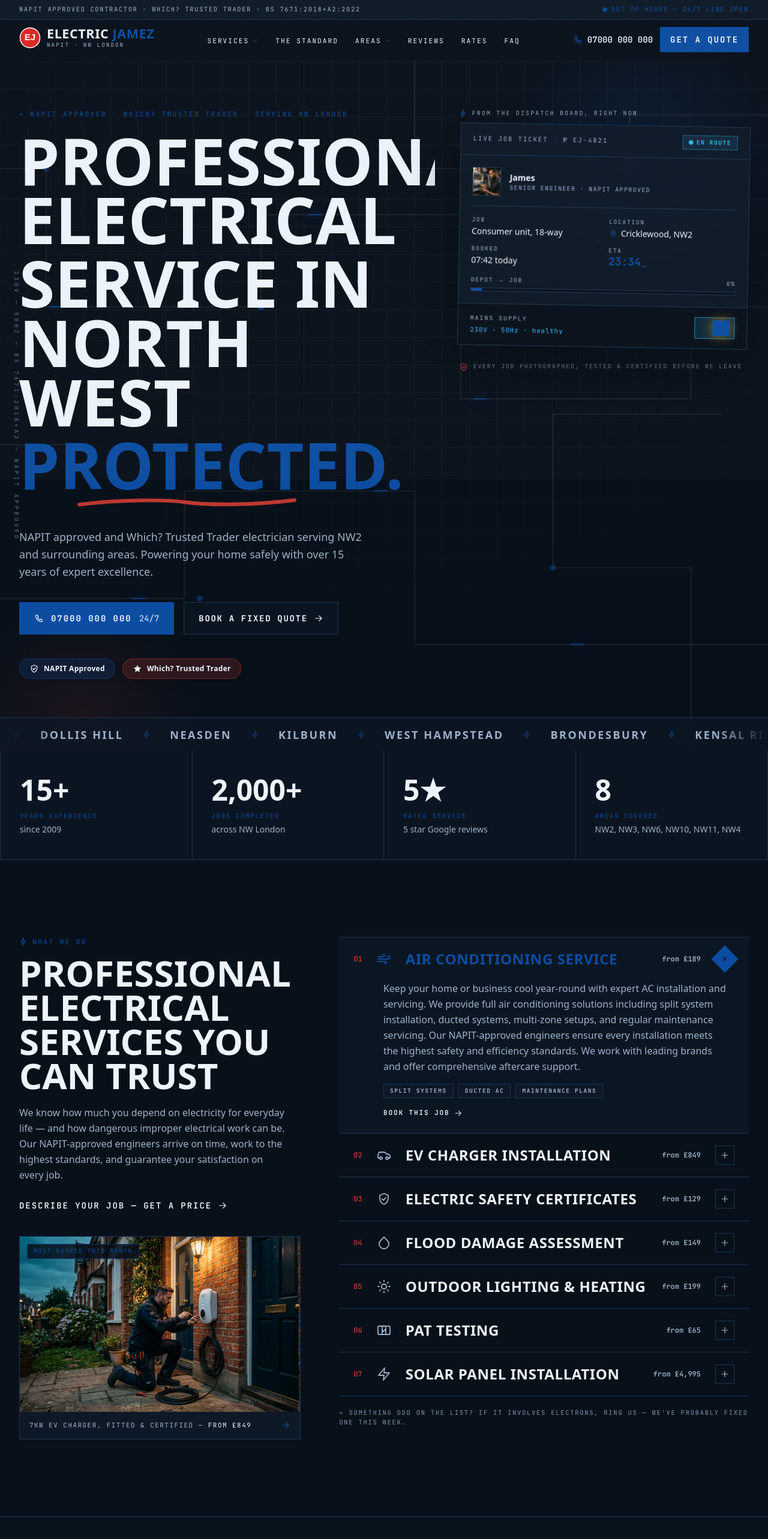
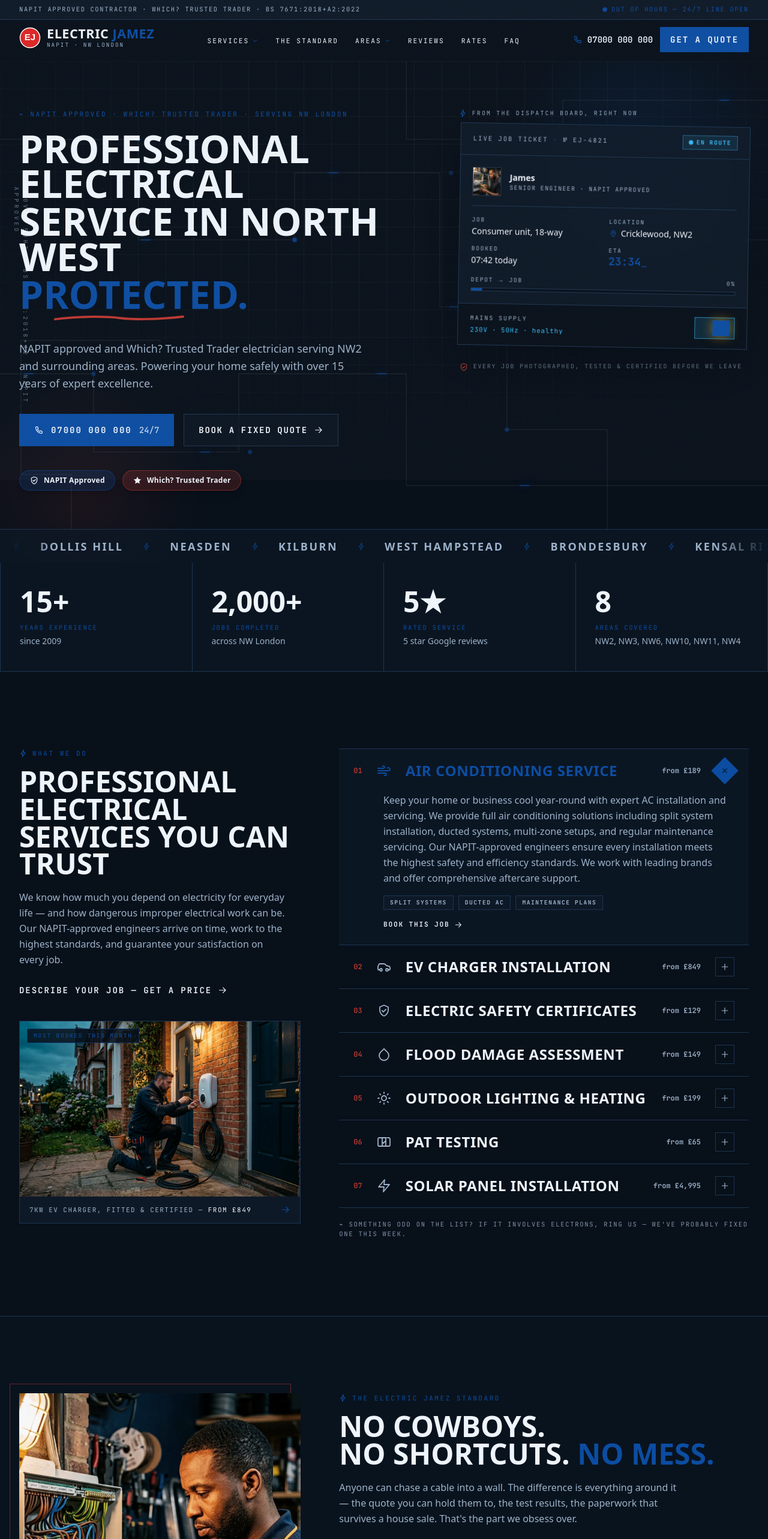
Before and after one commit to Codingvibes8/ampere-electrics, a Next.js app: page / in a window 1280 px wide. Shown: the top 2566 px of the page at 60% size. Built offline with nearby package versions, Linux system fonts and the light colour scheme.

Commit message:
feat: implement hero and structural section components for electrical service website

```diff
--- a/components/hero/hero-section.tsx
+++ b/components/hero/hero-section.tsx
@@ -84,13 +84,13 @@ export function Hero() {
           </p>
 
           <h1 className="masks-in mt-5 font-display font-extrabold uppercase leading-[0.92] tracking-[0.005em] text-snow">
-            <span className="mask-line text-[clamp(3.1rem,8.4vw,6.9rem)]">
+            <span className="mask-line text-[clamp(2.5rem,5vw,4.5rem)]">
               <span style={{ "--d": "140ms" } as React.CSSProperties}>Professional Electrical</span>
             </span>
-            <span className="mask-line text-[clamp(3.1rem,8.4vw,6.9rem)]">
+            <span className="mask-line text-[clamp(2.5rem,5vw,4.5rem)]">
               <span style={{ "--d": "280ms" } as React.CSSProperties}>Service in North West</span>
             </span>
-            <span className="mask-line text-[clamp(3.1rem,8.4vw,6.9rem)] text-volt">
+            <span className="mask-line text-[clamp(2.5rem,5vw,4.5rem)] text-volt">
               <span style={{ "--d": "420ms" } as React.CSSProperties}>
                 <span className="inline-block min-w-[6ch]">{word}</span>
                 <svg
--- a/components/sections/coverage-section.tsx
+++ b/components/sections/coverage-section.tsx
@@ -33,7 +33,7 @@ export function Coverage() {
                 <p className="flex items-center gap-2 font-mono text-[0.68rem] uppercase tracking-[0.24em] text-volt">
                   <IconBolt className="h-3.5 w-3.5" /> Coverage
                 </p>
-                <h2 className="mt-4 font-display text-5xl font-extrabold uppercase leading-[0.95] text-snow sm:text-6xl">
+                <h2 className="mt-4 font-display text-4xl font-extrabold uppercase leading-[0.95] text-snow sm:text-5xl">
                   NW London postcodes, <span className="text-volt">covered</span>
                 </h2>
                 <p className="mt-5 leading-relaxed text-mist">
@@ -182,7 +182,7 @@ function Testimonials() {
           <p className="flex items-center gap-2 font-mono text-[0.68rem] uppercase tracking-[0.24em] text-volt">
             <IconBolt className="h-3.5 w-3.5" /> Word of mouth
           </p>
-          <h2 className="mt-4 font-display text-5xl font-extrabold uppercase leading-[0.95] text-snow sm:text-6xl">
+          <h2 className="mt-4 font-display text-4xl font-extrabold uppercase leading-[0.95] text-snow sm:text-5xl">
             The neighbours already use us
           </h2>
           <div className="mt-6 flex items-center gap-4 border border-edge bg-ink2/70 px-5 py-4">
--- a/components/sections/craft-section.tsx
+++ b/components/sections/craft-section.tsx
@@ -93,7 +93,7 @@ export function Craft() {
               <p className="flex items-center gap-2 font-mono text-[0.68rem] uppercase tracking-[0.24em] text-volt">
                 <IconBolt className="h-3.5 w-3.5" /> The Electric Jamez standard
               </p>
-              <h2 className="mt-4 font-display text-5xl font-extrabold uppercase leading-[0.95] text-snow sm:text-6xl">
+              <h2 className="mt-4 font-display text-4xl font-extrabold uppercase leading-[0.95] text-snow sm:text-5xl">
                 No cowboys.
                 <br />
                 No shortcuts. <span className="text-volt">No mess.</span>
--- a/components/sections/faq-section.tsx
+++ b/components/sections/faq-section.tsx
@@ -44,7 +44,7 @@ export function Faq() {
               <p className="flex items-center gap-2 font-mono text-[0.68rem] uppercase tracking-[0.24em] text-volt">
                 <IconBolt className="h-3.5 w-3.5" /> Before you ask
               </p>
-              <h2 className="mt-4 font-display text-5xl font-extrabold uppercase leading-[0.95] text-snow sm:text-6xl">
+              <h2 className="mt-4 font-display text-4xl font-extrabold uppercase leading-[0.95] text-snow sm:text-5xl">
                 Fair questions, straight answers
               </h2>
               <p className="mt-5 max-w-sm leading-relaxed text-mist">
--- a/components/sections/quote-section.tsx
+++ b/components/sections/quote-section.tsx
@@ -98,7 +98,7 @@ export function Quote() {
             <p className="flex items-center gap-2 font-mono text-[0.68rem] uppercase tracking-[0.24em] text-volt">
               <IconBolt className="h-3.5 w-3.5" /> Get a fixed quote
             </p>
-            <h2 className="mt-4 font-display text-5xl font-extrabold uppercase leading-[0.95] text-snow sm:text-7xl">
+            <h2 className="mt-4 font-display text-4xl font-extrabold uppercase leading-[0.95] text-snow sm:text-5xl">
               Tell us what's <span className="text-volt">sparking.</span>
             </h2>
             <p className="mt-6 max-w-md leading-relaxed text-mist">
--- a/components/sections/rates-section.tsx
+++ b/components/sections/rates-section.tsx
@@ -54,7 +54,7 @@ export function Rates() {
             <p className="flex items-center gap-2 font-mono text-[0.68rem] uppercase tracking-[0.24em] text-copper">
               <IconBolt className="h-3.5 w-3.5" /> The rate card
             </p>
-            <h2 className="mt-4 font-display text-5xl font-extrabold uppercase leading-[0.95] sm:text-6xl">
+            <h2 className="mt-4 font-display text-4xl font-extrabold uppercase leading-[0.95] sm:text-5xl">
               Straight rates.
               <br />
               Written down. <span className="text-copper">Since 2009.</span>
--- a/components/sections/services-section.tsx
+++ b/components/sections/services-section.tsx
@@ -91,7 +91,7 @@ export function Services() {
               <p className="flex items-center gap-2 font-mono text-[0.68rem] uppercase tracking-[0.24em] text-volt">
                 <IconBolt className="h-3.5 w-3.5" /> What we do
               </p>
-              <h2 className="mt-4 font-display text-5xl font-extrabold uppercase leading-[0.95] text-snow sm:text-6xl">
+              <h2 className="mt-4 font-display text-4xl font-extrabold uppercase leading-[0.95] text-snow sm:text-5xl">
                 Professional Electrical Services You Can Trust
               </h2>
               <p className="mt-5 max-w-md leading-relaxed text-mist">
```
